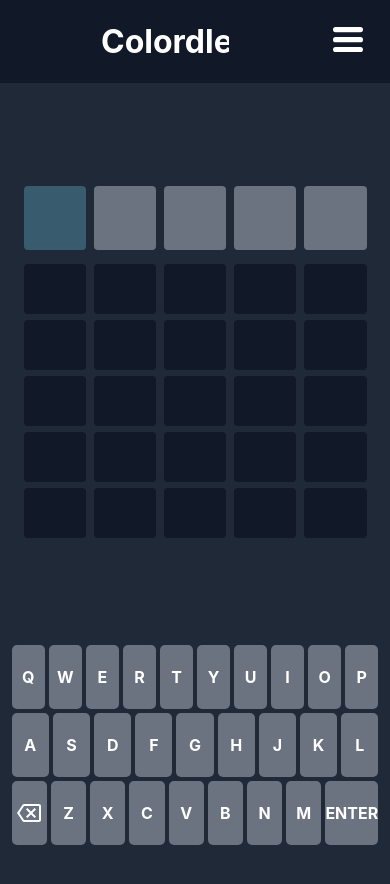
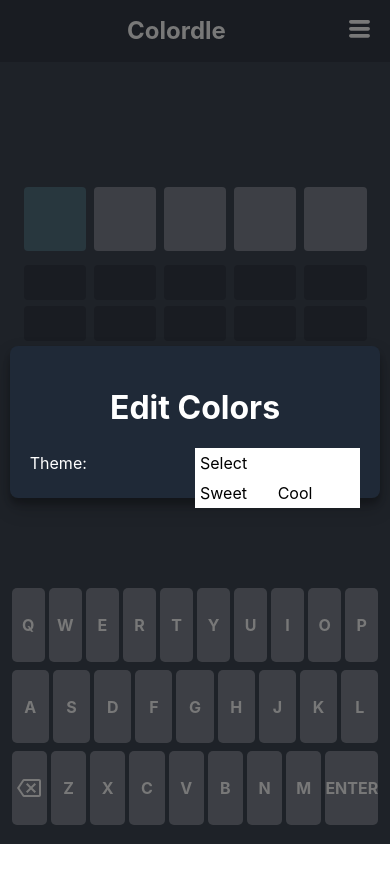
Before and after one commit to MattHaslemTech/Colordle, a React (Create React App) app: page / in a window 390 px wide. Shown: the top 884 px of the page. After the commit the page ends 844 px from the top, so only its background shows below. Built offline with nearby package versions, Linux system fonts and the light colour scheme.

Commit message:
Add color popup. Add more responsiveness to the board

```diff
--- a/src/components/Navbar/Menu.jsx
+++ b/src/components/Navbar/Menu.jsx
@@ -1,4 +1,6 @@
 import React from 'react';
+
+import ColorPopUp from './Popups/ColorPopup';
 
 import '../styles/menu.css';
 import colorWheel from './icons/color-wheel.png';
@@ -12,23 +14,29 @@ class Menu extends React.Component
   }
 
   openPopUp(e) {
-    var popup = e.target.getAttribute("data-popup");;
+    var popup = e.target.getAttribute("data-popup");
+    console.log(popup);
   }
 
   render(){
     return(
+      <>
         <div id="menu" data-open={this.props.open}>
 
 
           <div className="item open-popup" onClick={this.openPopUp} data-popup="color">
             <img className="icon" src={colorWheel} />Change Colors
           </div>
-        <div className="item open-popup">
+          <div className="item open-popup" onClick={this.openPopUp} data-popup="stats
+            ">
             <Stats />
             My Stats
           </div>
 
         </div>
+
+        <ColorPopUp />
+      </>
     )
   }
 }
--- /dev/null
+++ b/src/components/Navbar/Popups/ColorPopup.jsx
@@ -0,0 +1,44 @@
+import React from 'react';
+
+import '../../styles/popups.css';
+import '../../styles/items/dropdown.css';
+
+class ColorPopUp extends React.Component {
+
+  constructor(props)
+  {
+    super(props);
+  }
+
+  render(){
+    return(
+      <div className="pop-up-wrap">
+        <div className="content-wrap">
+          <h1>Edit Colors</h1>
+          <div className="row">
+            <div className="title">Theme:</div>
+            <div className="right-side option">
+              <div className="dropdown-wrap" data-value="">
+                <div className="top-item">
+                  Select
+                </div>
+                <div className="options-wrap">
+                  <div className="item row">
+                    <div className="title">
+                      Sweet
+                    </div>
+                    <div className="colors">
+                      Cool
+                    </div>
+                  </div>
+                </div>
+              </div>
+            </div>
+          </div>
+        </div>
+      </div>
+    )
+  }
+}
+
+export default ColorPopUp;
--- a/src/components/styles/board.css
+++ b/src/components/styles/board.css
@@ -47,9 +47,9 @@
   justify-content: center;
   align-items: center;
 
-  font-size: 2rem;
+  font-size: 1.5rem;
 
-  --size: 4rem;
+  --size: 3rem;
 
   width: var(--size);
   height: var(--size);
@@ -69,9 +69,10 @@
 
 .board-wrap .board-row[data-active=""] {
   height: 50px;
+  max-height: 35px;
 }
 .board-wrap .board-row[data-active=""] .board-letter {
-  max-height: 50px;
+  max-height: 100%;
   background: var(--letter-bg-color);
 }
 
@@ -223,3 +224,19 @@
     color: var(--letter-not-in-word-text-color);
   }
 }
+
+
+
+@media only screen and (max-width: 600px) {
+  .board-wrap .board-row .board-letter {
+
+    font-size: 2rem;
+
+    --size: 4rem;
+
+    width: var(--size);
+    height: var(--size);
+
+  }
+
+}
--- a/src/components/styles/game.css
+++ b/src/components/styles/game.css
@@ -1,5 +1,7 @@
 .all-content-wrap{
   height: 100vh;
+  max-height: 100vh;
+  box-sizing: border-box;
   width: 100vw;
   max-width: 100vw;
 
--- /dev/null
+++ b/src/components/styles/items/dropdown.css
@@ -0,0 +1,42 @@
+.dropdown-wrap
+{
+  width: 100%;
+  position: relative;
+
+  color: #000;
+}
+
+.dropdown-wrap *
+{
+    box-sizing: border-box;
+}
+
+.dropdown-wrap .top-item
+{
+  width: 100%;
+  background: #fff;
+
+  padding: 5px;
+}
+
+.dropdown-wrap .options-wrap
+{
+  position: absolute;
+
+  background: #fff;
+
+  width: 100%;
+}
+
+.dropdown-wrap .options-wrap .item
+{
+  transition: all 0ms;
+  width: 100%;
+  padding: 5px;
+
+}
+
+.dropdown-wrap .options-wrap .item:hover
+{
+  background: #ccc;
+}
--- a/src/components/styles/keyboard.css
+++ b/src/components/styles/keyboard.css
@@ -1,13 +1,25 @@
 .keyboard-wrap {
+  display: flex;
+  flex-direction: column;
+  justify-content: center;
+  align-items: center;
+
   flex: 1;
   max-width: 100vw;
   width: min(680px, 95vw);
+
+  padding: 15px 0px
 }
 .keyboard-wrap .row {
+  flex: 1;
   display: flex;
   flex-direction: row;
   justify-content: center;
   align-items: center;
+
+  max-width: 100%;
+
+  padding:4px 0px;
 }
 
 .keyboard-wrap .letter {
@@ -16,7 +28,7 @@
   align-items: center;
 
   --size: 4rem;
-  height: var(--size);
+  height: 100%;
   width: var(--size);
 
   margin: 2px;
--- a/src/components/styles/navbar.css
+++ b/src/components/styles/navbar.css
@@ -13,6 +13,7 @@
   position: absolute;
   top: 0;
   left: 0;
+  z-index:98;
 }
 
 .navbar-menu-wrap *
@@ -52,14 +53,14 @@
 #navbar .title-wrap
 {
   color: var(--text-color);
-  font-size: 2rem;
+  font-size: 1.5rem;
   font-weight: bold;
 }
 
 #navbar .right-buttons-wrap #hamburger-icon
 {
   transition: all 400ms;
-  padding: 15px;
+  padding: 8px;
   border-radius: 5px;
   cursor: pointer;
 }
@@ -76,7 +77,7 @@
 
 #navbar .right-buttons-wrap #hamburger-icon svg
 {
-  width: 30px;
+  width: 21px;
 }
 
 #navbar .right-buttons-wrap #hamburger-icon rect
--- /dev/null
+++ b/src/components/styles/popups.css
@@ -0,0 +1,64 @@
+.pop-up-wrap
+{
+  position: absolute;
+  top: 0;
+  left: 0;
+
+  z-index: 999;
+
+  display: flex;
+  flex-direction: column;
+  justify-content: center;
+  align-items: center;
+
+  width: 100vw;
+  height: 100vh;
+  box-sizing: border-box;
+
+  background: rgba(30,30,30,0.6);
+
+}
+
+
+.pop-up-wrap .content-wrap
+{
+  display: flex;
+  flex-direction: column;
+  justify-content: center;
+  align-items: center;
+
+  padding: 20px;
+  background: var(--game-bg-color);
+
+  border-radius: 8px;
+
+  box-shadow: rgba(0, 0, 0, 0.19) 0px 10px 20px, rgba(0, 0, 0, 0.23) 0px 6px 6px;
+
+  color: var(--text-color);
+
+  width: min(600px, 95vw);
+  max-height: 95vh;
+
+  box-sizing: border-box;
+}
+
+
+.pop-up-wrap .content-wrap .row
+{
+  display: flex;
+  flex-direction: row;
+  justify-content: space-between;
+  align-items: center;
+
+  width: 100%
+}
+
+.pop-up-wrap .content-wrap .row > *
+{
+  flex: 1;
+}
+
+.pop-up-wrap .content-wrap .row > * > *
+{
+  width: 100%;
+}
```
Lines whose indentation alone changed are shown as unchanged.
